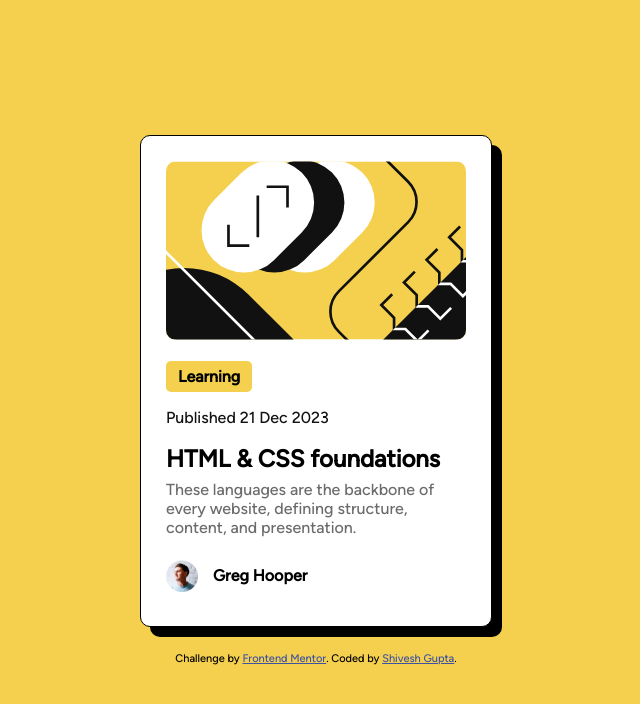
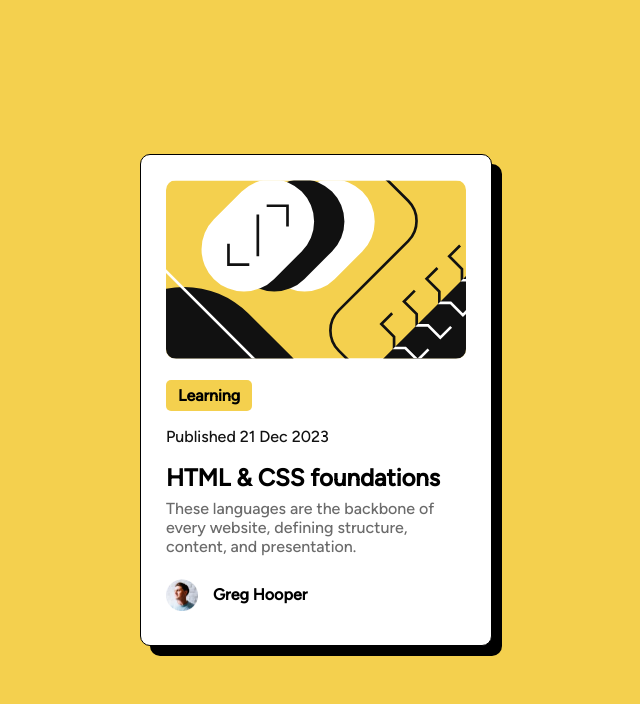
Before and after one commit to SGcoder120/blog-preview-card-main, a plain HTML site: page index.html in a window 1280 px wide. Shown: the whole page, without its empty margins (324-964 px from the left). Drawn offline with Linux system fonts and the light colour scheme.

Commit message:
Removed the attribution

```diff
--- a/index.html
+++ b/index.html
@@ -30,10 +30,5 @@
         <p>Greg Hooper</p>
       </div>
     </div>
-    <footer class="attribution">
-      Challenge by <a
-        href="https://www.frontendmentor.io?ref=challenge">Frontend Mentor</a>.
-      Coded by <a href="#">Shivesh Gupta</a>.
-    </footer>
   </body>
 </html>
```
